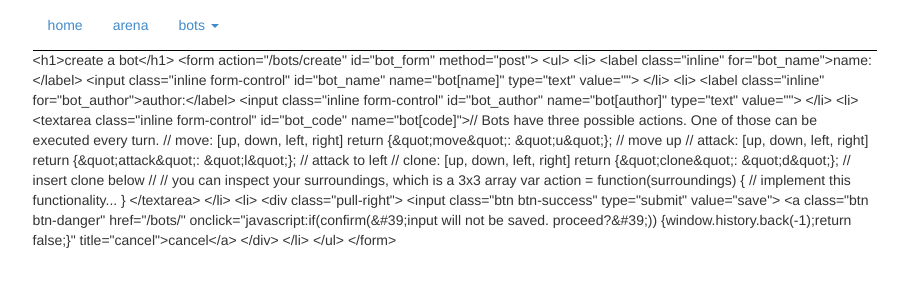
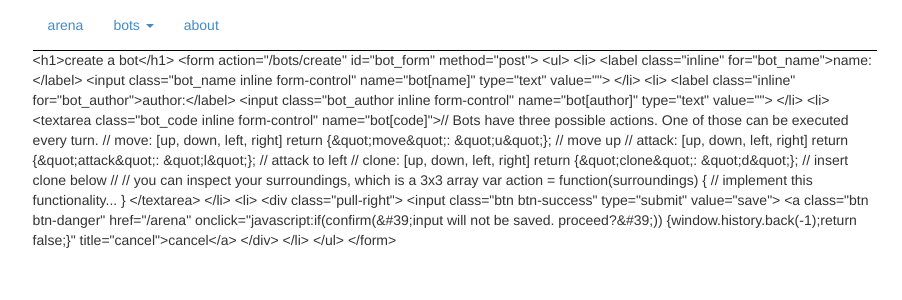
Before and after one commit to jugglinghobo/botfight, a Sinatra app: page /bots/form in a window 1280 px wide. Shown: the top 300 px of the page, without its empty margins (185-1087 px from the left). Run offline with Sinatra, Linux system fonts and the light colour scheme; data that the repository does not hold is empty; style sheets or scripts are compiled from the project's sources; some libraries are stand-ins or nearby versions.

Commit message:
moved some view files, added about, prepared for multiple highlightareas

```diff
--- a/app.rb
+++ b/app.rb
@@ -8,7 +8,11 @@
 require 'sass'
 
 get "/" do
-  redirect to "/bots"
+  redirect to "/arena"
+end
+
+get "/about" do
+  render :about
 end
 
 get "/arena" do
@@ -39,11 +43,6 @@
 get "/bots/:id.json" do
   get_post
   @bot.to_json
-end
-
-get "/bots/:id" do
-  get_post
-  haml :"bots/show"
 end
 
 get "/bots/:id/edit" do
--- a/public/javascript/bot_behaviour.js
+++ b/public/javascript/bot_behaviour.js
@@ -22,6 +22,8 @@
 
     if (this.bot.hasFinishedAction) {
       this.bot.currentTile = nextTile;
+      this.bot.positionX = this.bot.currentTile.positionX;
+      this.bot.positionY = this.bot.currentTile.positionY;
       currentTile.removeBot(this.bot);
       nextTile.addBot(this.bot);
     };
--- /dev/null
+++ b/public/javascript/code_editor.js
@@ -0,0 +1,29 @@
+$(document).ready(function() {
+  CodeEditor.initialize();
+});
+
+var CodeEditor = function() {
+  var initCodeEditor = function() {
+    var codeMirrorAreas = document.getElementsByClassName("bot_code");
+    for (var i = 0; i < codeMirrorAreas.length; ++i) {
+      var codeMirrorArea = codeMirrorAreas[i];
+      var data = $(codeMirrorArea).data();
+      var readOnly = data ? data["readonly"] : false
+
+      var options = {
+        keyMap: "vim",
+        theme: "ambiance",
+        lineNumbers: true,
+        mode: "javascript",
+        readOnly: readOnly,
+      };
+      var myCodeMirror = CodeMirror.fromTextArea(codeMirrorArea, options);
+    }
+  };
+
+  return {
+    initialize: function() {
+      initCodeEditor();
+    }
+  }
+}();
--- a/public/stylesheets/bots.scss
+++ b/public/stylesheets/bots.scss
@@ -5,16 +5,16 @@
     }
   }
 
-  #bot_author, #bot_name {
+  .bot_author, .bot_name {
     width: 200px;
   }
 
-  #bot_code {
+  .bot_code {
     height: 400px;
   }
 }
 
-#bot {
+.bot {
   .code {
   }
 }
--- a/views/bots/form.haml
+++ b/views/bots/form.haml
@@ -9,13 +9,13 @@
   %ul
     %li
       %label.inline{:for => "bot_name"} name:
-      %input#bot_name.inline.form-control{:type => "text", :name => "bot[name]", :value => @bot.name}
+      %input.bot_name.inline.form-control{:type => "text", :name => "bot[name]", :value => @bot.name}
     %li
       %label.inline{:for => "bot_author"} author:
-      %input#bot_author.inline.form-control{:type => "text", :name => "bot[author]", :value => @bot.author}
+      %input.bot_author.inline.form-control{:type => "text", :name => "bot[author]", :value => @bot.author}
     %li
-      %textarea#bot_code.inline.form-control{:name => "bot[code]"}= @bot.code
+      %textarea.bot_code.inline.form-control{:name => "bot[code]"}= @bot.code
     %li
       .pull-right
         %input.btn.btn-success{:type => "submit", :value => "save"}
-        %a.btn.btn-danger{:href => "/bots/#{@bot.id}", :onclick => "javascript:if(confirm('input will not be saved. proceed?')) {window.history.back(-1);return false;}", :title => "cancel"} cancel
+        %a.btn.btn-danger{:href => "/arena", :onclick => "javascript:if(confirm('input will not be saved. proceed?')) {window.history.back(-1);return false;}", :title => "cancel"} cancel
--- a/views/layout.haml
+++ b/views/layout.haml
@@ -22,7 +22,7 @@
     %script{:src => "/javascript/codemirror/keymap/vim.js"}
 
     %script{:src => "/javascript/application.js"}
-    %script{:src => "/javascript/bot_form.js"}
+    %script{:src => "/javascript/code_editor.js"}
 
   %body
     #wrapper
@@ -30,8 +30,6 @@
         #navigation.navbar.navbar-fixed-top{:role => "navigation"}
           .container
             %ul.nav.navbar-nav
-              %li
-                %a{:href => "/", :title => "home"} home
               %li
                 %a{:href => "/arena", :title => "arena"} arena
               %li.dropdown
@@ -41,12 +39,14 @@
                 %ul.dropdown-menu
                   - Bot.all.each do |bot|
                     %li
-                      %a{:href => "/bots/#{bot.id}", :title => bot}= bot
+                      %a{:href => "/bots/#{bot.id}/edit", :title => bot}= bot
                   - if Bot.all.any?
                     %li.divider
                   %li
                     %a{:href => "/bots/form", :title => "create new bot"}
                       %span create new bot
+              %li
+                %a{:href => "/about", :title => "about"} about
       #content
         =yield
 
```
Also changed, not shown: public/javascript/bot.js (+13 -0 lines), views/arena.haml (+6 -1 lines), views/about.haml (renamed from views/index.haml), views/about.md (renamed from views/index.md).
